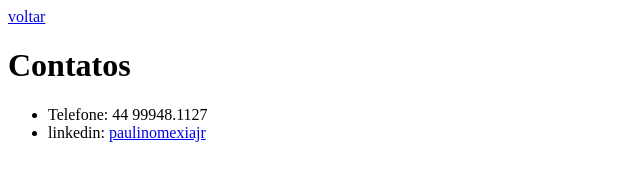
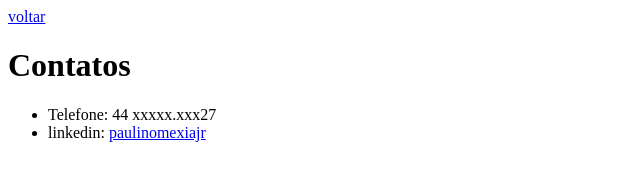
Before and after one commit to pmexiajr/cv, a plain HTML site: page PersonalDetail.html in a window 1280 px wide. Shown: the full height of the page, 0-640 px from the left. Drawn offline with Linux system fonts and the light colour scheme.

Commit message:
Add files via upload

```diff
--- a/PersonalDetail.html
+++ b/PersonalDetail.html
@@ -11,7 +11,7 @@
 
     <h1>Contatos</h1>
     <ul>
-        <li>Telefone: 44 99948.1127</li>
+        <li>Telefone: 44 xxxxx.xxx27</li>
         <li>linkedin: <a href="https://linkedin.com/in/pmexiajr"> paulinomexiajr</a></li>
     </ul>
 </body>
```
Also changed, not shown: index.html (+3 -2 lines).
